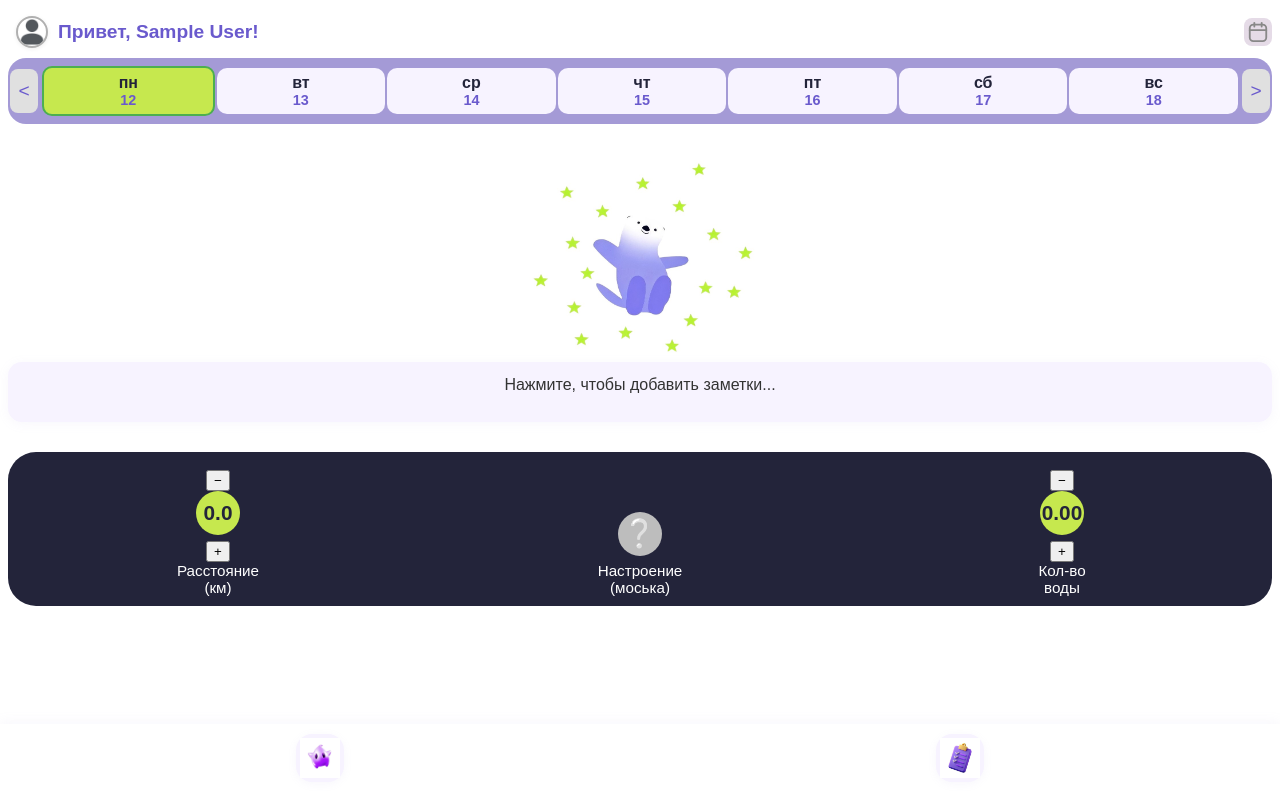
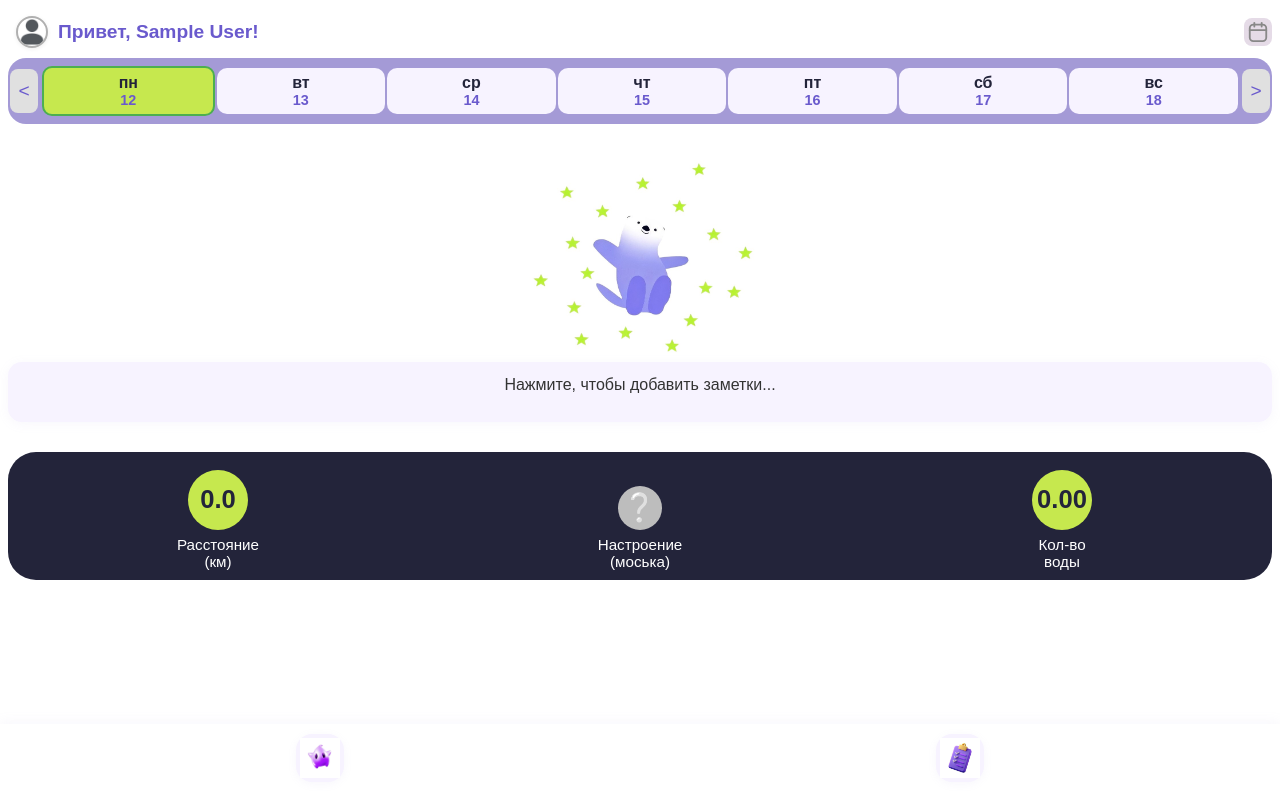
Before and after one commit to TOR2077/ZdorovoPopovich, a React (Create React App) app: page / in a window 1280 px wide. Built offline with nearby package versions, Linux system fonts and the light colour scheme; sample sign-in values are in the browser's storage.

Commit message:
change value of dist and water 1.1

```diff
--- a/src/pages/Home.jsx
+++ b/src/pages/Home.jsx
@@ -143,9 +143,7 @@ function Home({ setDirection }) {
 
       <div className="stats-block" style={{marginTop: '12px'}}>
         <div className="stat-item">
-          <button className="stat-btn" onClick={() => setDistance(d => Math.max(0, +(d - 0.1).toFixed(1)))}>−</button>
-          <div className="stat-circle">{distance.toFixed(1)}</div>
-          <button className="stat-btn" onClick={() => setDistance(d => +(d + 0.1).toFixed(1))}>+</button>
+          <div className="stat-circle" style={{width: 60, height: 60, fontSize: '1.6rem'}}>{distance.toFixed(1)}</div>
           <div className="stat-label">Расстояние<br/>(км)</div>
         </div>
         <div className="stat-item mood-item">
@@ -153,9 +151,7 @@ function Home({ setDirection }) {
           <div className="stat-label">Настроение<br/>(моська)</div>
         </div>
         <div className="stat-item">
-          <button className="stat-btn" onClick={() => setWater(w => Math.max(0, +(w - 0.25).toFixed(2)))}>−</button>
-          <div className="stat-circle">{water.toFixed(2)}</div>
-          <button className="stat-btn" onClick={() => setWater(w => +(w + 0.25).toFixed(2))}>+</button>
+          <div className="stat-circle" style={{width: 60, height: 60, fontSize: '1.6rem'}}>{water.toFixed(2)}</div>
           <div className="stat-label">Кол-во<br/>воды</div>
         </div>
       </div>
--- a/src/pages/Page2.jsx
+++ b/src/pages/Page2.jsx
@@ -22,6 +22,10 @@ export default function Page2({ setDirection }) {
   const navigate = useNavigate();
   const waterCircleRef = useRef(null);
   let startY = useRef(null);
+  const [distance, setDistance] = useState(() => {
+    const saved = sessionStorage.getItem('distance');
+    return saved !== null ? Number(saved) : 0;
+  });
 
   // Получаем данные пользователя
   let user = {};
@@ -75,6 +79,10 @@ export default function Page2({ setDirection }) {
     sessionStorage.setItem('sleepMinutes', sleepMinutes);
   }, [sleepMinutes]);
 
+  useEffect(() => {
+    sessionStorage.setItem('distance', distance);
+  }, [distance]);
+
   return (
     <div className="home-container">
       <header className="home-header">
@@ -117,11 +125,19 @@ export default function Page2({ setDirection }) {
           <div style={{fontWeight: 'bold', fontSize: '1.15rem', color: '#23243a', marginBottom: 12, textAlign: 'center'}}>Твои отчёты</div>
           <div style={{display: 'flex', justifyContent: 'space-around', alignItems: 'flex-end', marginBottom: 18, gap: 18}}>
             <div style={{width: 82, height: 82, borderRadius: '50%', background: '#fff', border: '4px solid #8be04e', display: 'flex', flexDirection: 'column', alignItems: 'center', justifyContent: 'center'}}>
-              <div style={{fontSize: '1.5rem', fontWeight: 'bold', color: '#23243a', marginBottom: 2}}>10</div>
+              <div style={{display: 'flex', alignItems: 'center', gap: 6}}>
+                <button style={{fontSize: 22, border: 'none', background: 'none', cursor: 'pointer', color: '#8be04e'}} onClick={() => setDistance(d => Math.max(0, +(d - 0.1).toFixed(1)))}>−</button>
+                <span style={{fontSize: '1.5rem', fontWeight: 'bold', color: '#23243a', marginBottom: 2}}>{distance.toFixed(1)}</span>
+                <button style={{fontSize: 22, border: 'none', background: 'none', cursor: 'pointer', color: '#8be04e'}} onClick={() => setDistance(d => +(d + 0.1).toFixed(1))}>+</button>
+              </div>
               <div style={{fontSize: '1rem', color: '#888'}}>км</div>
             </div>
             <div ref={waterCircleRef} style={{width: 82, height: 82, borderRadius: '50%', background: '#fff', border: '4px solid #4ee0e0', display: 'flex', flexDirection: 'column', alignItems: 'center', justifyContent: 'center', touchAction: 'none', userSelect: 'none', cursor: 'ns-resize'}}>
-              <div style={{fontSize: '1.5rem', fontWeight: 'bold', color: '#23243a', marginBottom: 2}}>{water}</div>
+              <div style={{display: 'flex', alignItems: 'center', gap: 6}}>
+                <button style={{fontSize: 22, border: 'none', background: 'none', cursor: 'pointer', color: '#4ee0e0'}} onClick={() => setWater(w => Math.max(0, +(w - 0.25).toFixed(2)))}>−</button>
+                <span style={{fontSize: '1.5rem', fontWeight: 'bold', color: '#23243a', marginBottom: 2}}>{water.toFixed(2)}</span>
+                <button style={{fontSize: 22, border: 'none', background: 'none', cursor: 'pointer', color: '#4ee0e0'}} onClick={() => setWater(w => +(w + 0.25).toFixed(2))}>+</button>
+              </div>
               <div style={{fontSize: '1rem', color: '#888'}}>литр</div>
             </div>
           </div>
```
